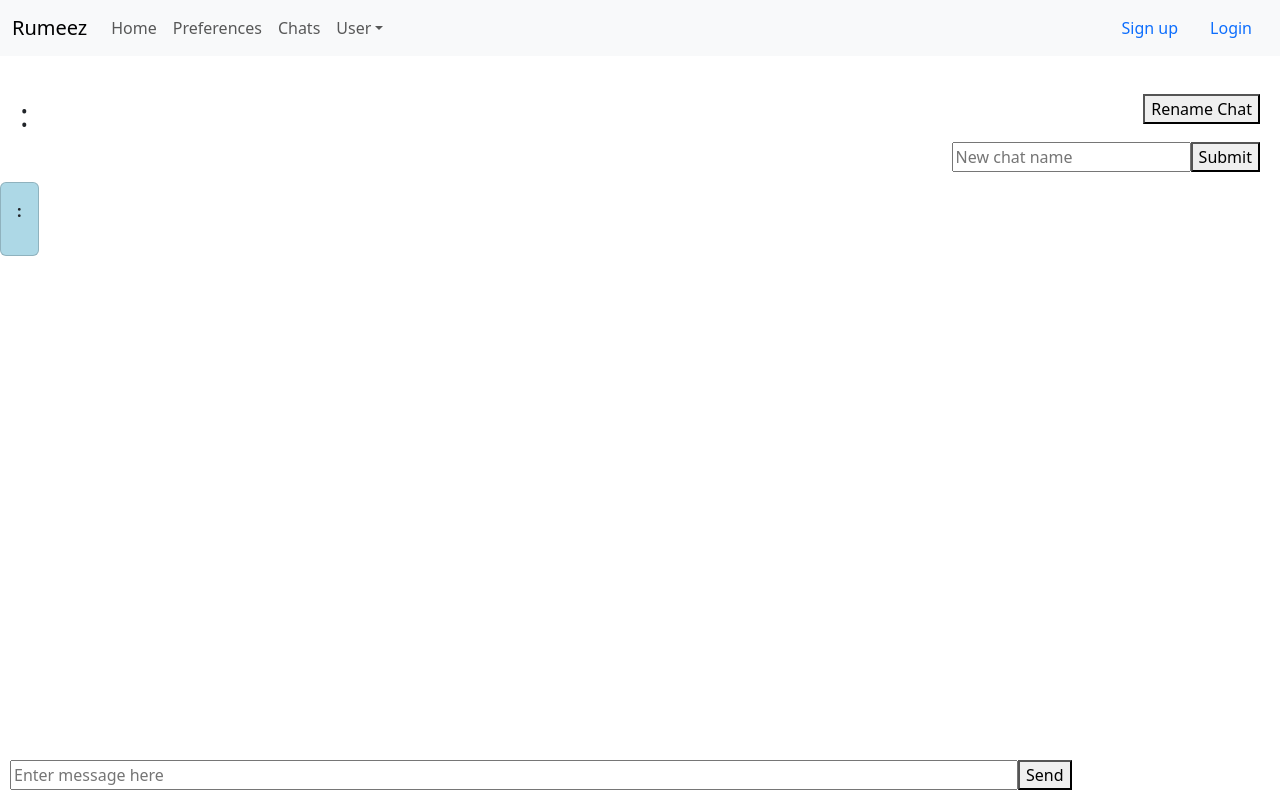
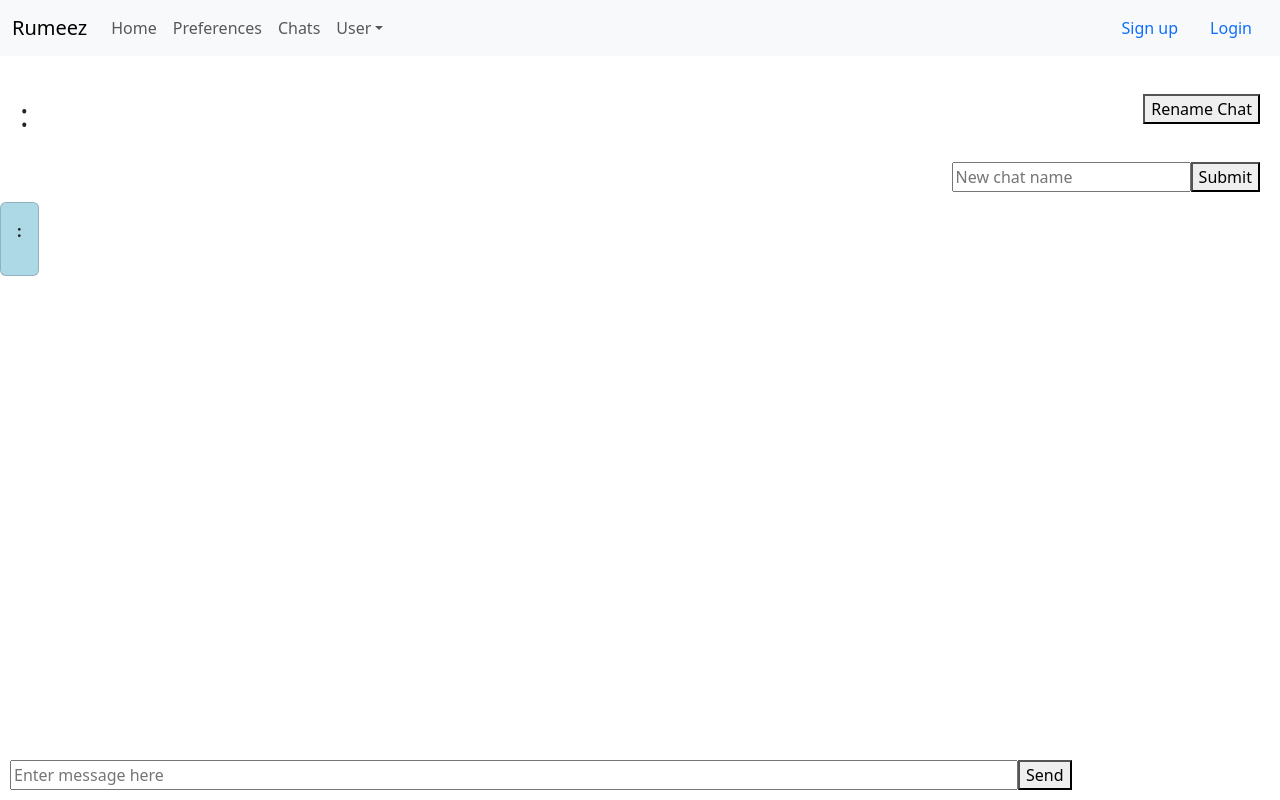
Before and after one commit to Rumeez/Rumeez_2, a React (Create React App) app: page /chat/1 in a window 1280 px wide. Both pictures are taken after a click on the button "Rename Chat". Built offline with nearby package versions, Linux system fonts and the light colour scheme; no server answers.

Commit message:
chat Color changes

```diff
--- a/src/components/Chat.tsx
+++ b/src/components/Chat.tsx
@@ -114,7 +114,7 @@ const Chat: React.FunctionComponent = (): JSX.Element => {
       <button onClick={() => setShowRenameField(!showRenameField)}>Rename Chat</button>
     </div>
     {showRenameField && (
-      <div style={{ textAlign: 'right', marginRight: '20px' }}>
+      <div style={{ textAlign: 'right', marginRight: '20px', marginTop: '20px' }}>
         <input
           type="text"
           value={newChatName}
```
